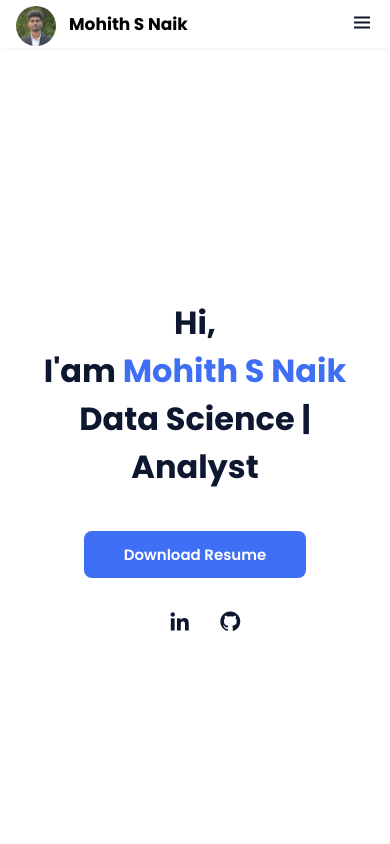
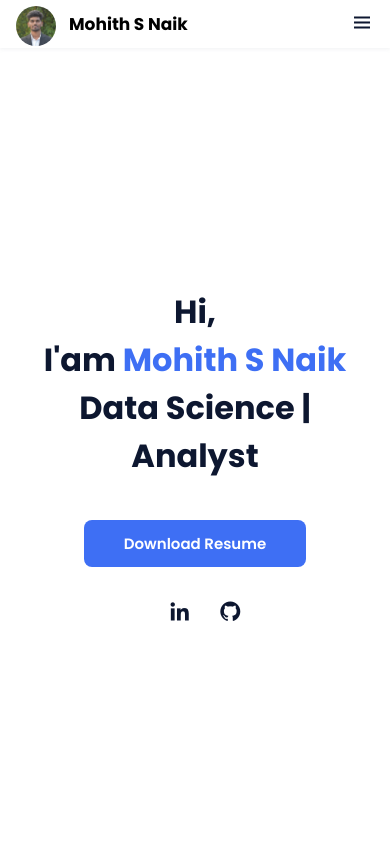
Before and after one commit to Mohithsnaik/Mohith-portfolio, a plain HTML site: page index.html in a window 390 px wide. Shown: the top 844 px of the page. Drawn offline with nearby package versions, Linux system fonts and the light colour scheme.

Commit message:
Add files via upload

```diff
--- a/assets/css/styles.css
+++ b/assets/css/styles.css
@@ -252,6 +252,26 @@ img {
   from { opacity: 0; }
   to   { opacity: 1; }
 }
+
+
+
+
+
+
+
+@media screen and (max-width: 768px) {
+  .home {
+    height: auto !important;
+    min-height: 90vh;
+    padding-top: 6rem;
+    padding-bottom: 2rem;
+  }
+}
+
+
+
+
+
 
 
 
```
